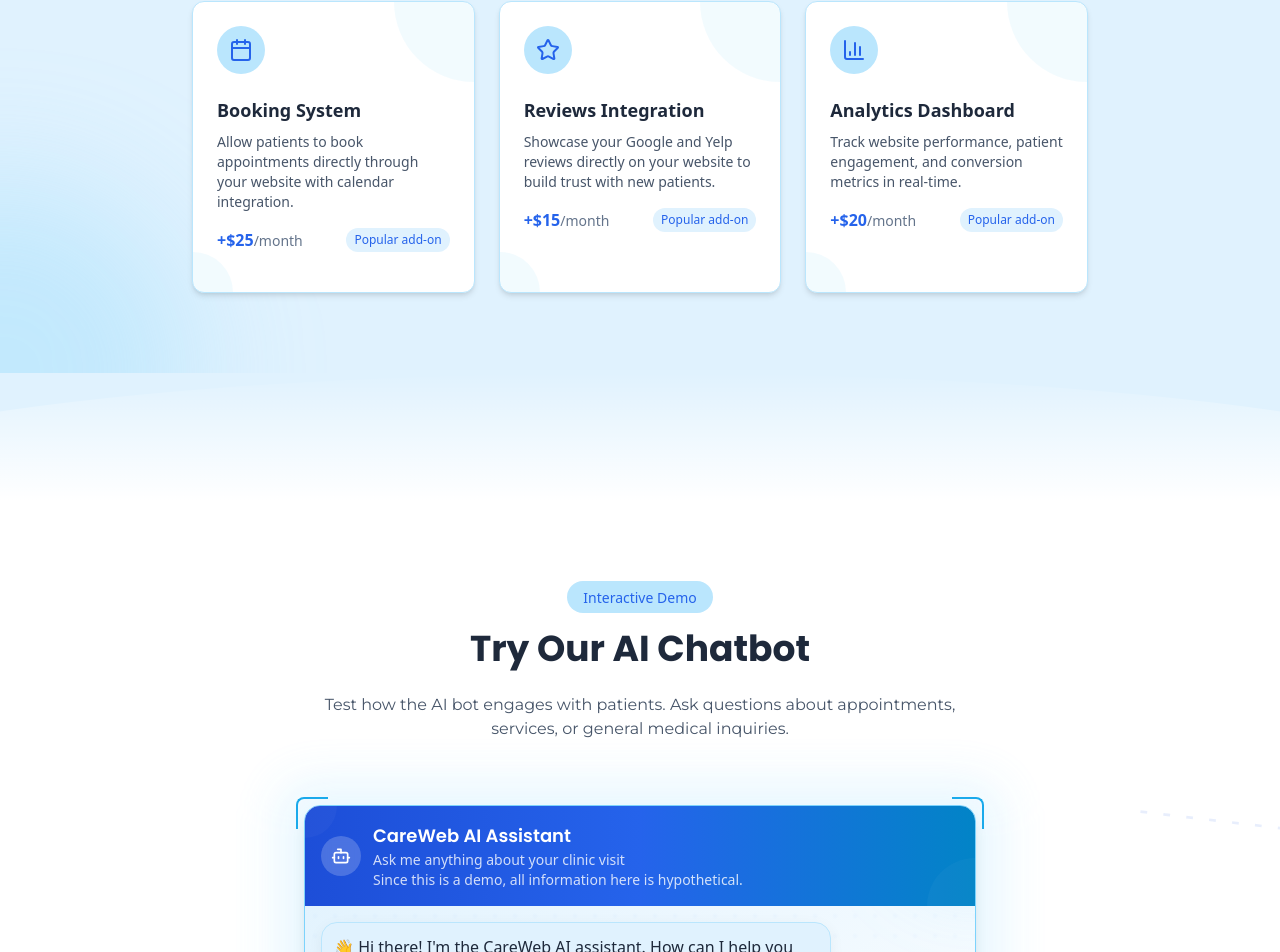
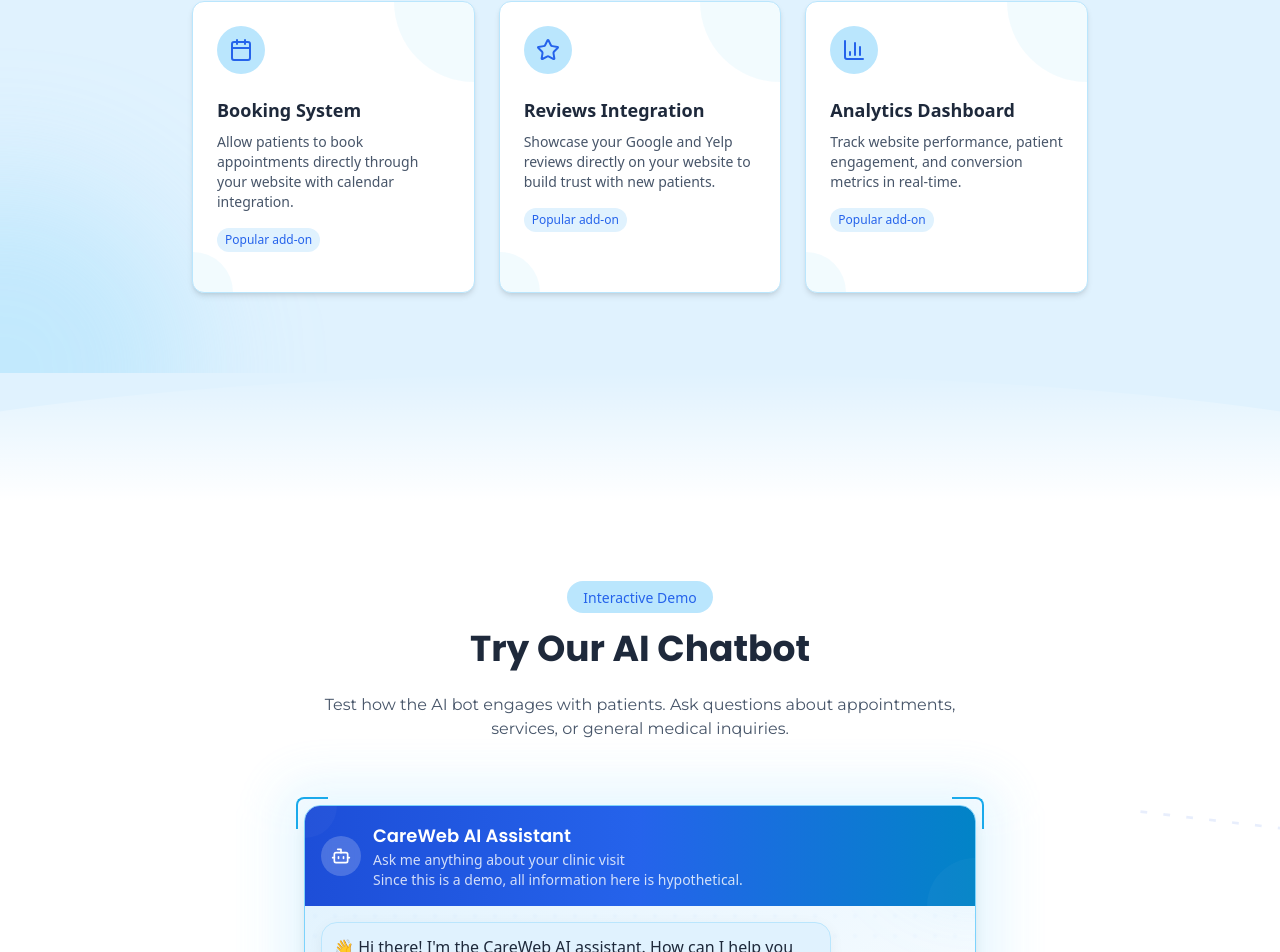
Before and after one commit to khizarrm/careweb, a Next.js app: page / in a window 1280 px wide. Shown: the part 1951-2903 px from the top of the page. Built offline with nearby package versions, Linux system fonts and the light colour scheme.

Commit message:
removed prices

```diff
--- a/app/page.tsx
+++ b/app/page.tsx
@@ -127,19 +127,16 @@ export default function Home() {
               <EnhancedAddOnCard
                 title="Booking System"
                 description="Allow patients to book appointments directly through your website with calendar integration."
-                price={25}
                 icon="Calendar"
               />
               <EnhancedAddOnCard
                 title="Reviews Integration"
                 description="Showcase your Google and Yelp reviews directly on your website to build trust with new patients."
-                price={15}
                 icon="Star"
               />
               <EnhancedAddOnCard
                 title="Analytics Dashboard"
                 description="Track website performance, patient engagement, and conversion metrics in real-time."
-                price={20}
                 icon="BarChart3"
               />
             </div>
--- a/components/enhanced-add-on-card.tsx
+++ b/components/enhanced-add-on-card.tsx
@@ -6,11 +6,10 @@ import { Calendar, Star, BarChart3, PlusCircle } from "lucide-react"
 interface EnhancedAddOnCardProps {
   title: string
   description: string
-  price: number
   icon: "Calendar" | "Star" | "BarChart3"
 }
 
-export function EnhancedAddOnCard({ title, description, price, icon }: EnhancedAddOnCardProps) {
+export function EnhancedAddOnCard({ title, description, icon }: EnhancedAddOnCardProps) {
   const [isHovered, setIsHovered] = useState(false)
   const cardRef = useRef<HTMLDivElement>(null)
 
@@ -91,10 +90,6 @@ export function EnhancedAddOnCard({ title, description, price, icon }: EnhancedA
 
       {/* Price tag */}
       <div className="flex items-center justify-between mb-4">
-        <div className="text-blue-600 font-semibold">
-          +${price}
-          <span className="text-slate-500 text-sm font-normal">/month</span>
-        </div>
         <div className="bg-blue-50 text-blue-600 text-xs px-2 py-1 rounded-full">Popular add-on</div>
       </div>
 
```
